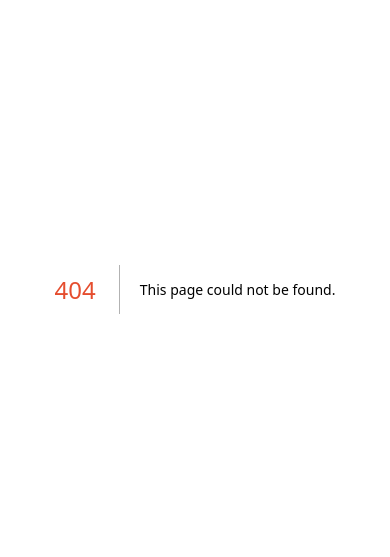
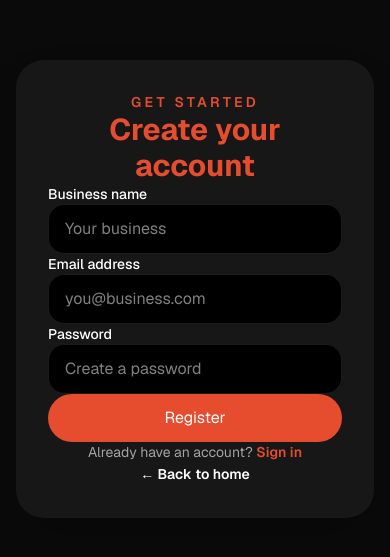
Before and after one commit to Nimi77/arika, a Next.js app: page /auth/register in a window 390 px wide. Before the commit this address had no page. Shown: the part 133-690 px from the top of the page. Built offline with nearby package versions, Linux system fonts and the light colour scheme.

Commit message:
feat: responsive sections, reusable shared styles,  and mobile carousel

```diff
--- /dev/null
+++ b/app/(home)/content.ts
@@ -0,0 +1,74 @@
+import altRouteIcon from "@/public/alt_route.svg";
+import shoppingCartIcon from "@/public/shopping_cart.svg";
+import therapyIcon from "@/public/physical_therapy.svg";
+import approvalIcon from "@/public/approval.svg";
+import accountCircleIcon from "@/public/account_circle.svg";
+import cableIcon from "@/public/cable.svg";
+import cloudUploadIcon from "@/public/cloud_upload.svg";
+
+export const businesses = [
+  {
+    title: "Food Vendors",
+    image: "/user1.jpg",
+  },
+  {
+    title: "Beauty & Cosmetics",
+    image: "/user2.jpg",
+  },
+  {
+    title: "Fashion",
+    image: "/user3.jpg",
+  },
+  {
+    title: "Jewelry",
+    image: "/user4.jpg",
+  },
+];
+
+export const features = [
+  {
+    icon: altRouteIcon,
+    title: "Stop switching between apps",
+    description:
+      "See all your WhatsApp messages and Instagram DMs in a single, mobile-friendly dashboard without feeling overwhelmed.",
+  },
+  {
+    icon: shoppingCartIcon,
+    title: "Never miss a sale while you sleep",
+    description:
+      "Train Akira with your FAQs, delivery prices, and policies to reduce customer response time to under 30 seconds.",
+  },
+  {
+    icon: therapyIcon,
+    title: "Recover lost customers effortlessly",
+    description:
+      "Automatically follow up with customers who stop responding after 24 hours, ensuring you never miss a sales opportunity.",
+  },
+  {
+    icon: approvalIcon,
+    title: "Seamless Human Handoff",
+    description:
+      "Akira detects when a customer needs human attention, allowing you to pause the AI, take over the conversation, and return control whenever you are ready.",
+  },
+];
+
+export const steps = [
+  {
+    icon: accountCircleIcon,
+    title: "Step 1",
+    description:
+      "Create your profile. Enter your business name, hours, and contact information.",
+  },
+  {
+    icon: cableIcon,
+    title: "Step 2",
+    description:
+      "Link your WhatsApp Business and Instagram securely via Meta's APIs, with no downloads needed.",
+  },
+  {
+    icon: cloudUploadIcon,
+    title: "Step 3",
+    description:
+      "Upload your FAQs. Give Akira your store policies and frequently used responses so it knows exactly how to talk to your customers.",
+  },
+];
--- /dev/null
+++ b/app/auth/layout.tsx
@@ -0,0 +1,9 @@
+import type { ReactNode } from "react";
+
+export default function AuthLayout({ children }: { children: ReactNode }) {
+  return (
+    <div className="min-h-screen bg-[#0A0A0A] text-white">
+      {children}
+    </div>
+  );
+}
--- /dev/null
+++ b/app/auth/login/page.tsx
@@ -0,0 +1,68 @@
+import Link from "next/link";
+
+export default function LoginPage() {
+  return (
+    <main className="flex min-h-screen items-center justify-center px-4 py-10 sm:px-6">
+      <section className="w-full max-w-md rounded-[28px] bg-[#171717] p-8 shadow-2xl">
+        <div className="mb-8 text-center">
+          <p className="text-sm font-semibold uppercase tracking-[0.24em] text-[#E54D2E]">
+            Welcome back
+          </p>
+          <h1 className="mt-2 text-3xl font-bold text-white">Log in to Arika</h1>
+        </div>
+
+        <form className="space-y-5" aria-label="Login form">
+          <div>
+            <label htmlFor="email" className="mb-2 block text-sm font-medium text-white">
+              Email address
+            </label>
+            <input
+              id="email"
+              name="email"
+              type="email"
+              autoComplete="email"
+              required
+              className="w-full rounded-2xl border border-white/10 bg-black px-4 py-3 text-white outline-none transition focus:border-[#E54D2E]"
+              placeholder="you@business.com"
+            />
+          </div>
+
+          <div>
+            <label htmlFor="password" className="mb-2 block text-sm font-medium text-white">
+              Password
+            </label>
+            <input
+              id="password"
+              name="password"
+              type="password"
+              autoComplete="current-password"
+              required
+              className="w-full rounded-2xl border border-white/10 bg-black px-4 py-3 text-white outline-none transition focus:border-[#E54D2E]"
+              placeholder="••••••••"
+            />
+          </div>
+
+          <button
+            type="submit"
+            className="w-full rounded-full bg-[#E54D2E] px-4 py-3 text-sm font-bold text-white transition hover:bg-[#d84325] focus-visible:outline-none focus-visible:ring-4 focus-visible:ring-[#E54D2E]/40"
+          >
+            Log In
+          </button>
+        </form>
+
+        <p className="mt-6 text-center text-sm text-[#A3A3A3]">
+          New here? {" "}
+          <Link href="/auth/register" className="font-semibold text-[#E54D2E] hover:text-[#ff7b5c]">
+            Create an account
+          </Link>
+        </p>
+
+        <div className="mt-6 text-center">
+          <Link href="/" className="text-sm font-semibold text-white hover:text-[#E54D2E]">
+            ← Back to home
+          </Link>
+        </div>
+      </section>
+    </main>
+  );
+}
--- /dev/null
+++ b/app/auth/register/page.tsx
@@ -0,0 +1,83 @@
+import Link from "next/link";
+
+export default function RegisterPage() {
+  return (
+    <main className="flex min-h-screen items-center justify-center px-4 py-10 sm:px-6">
+      <section className="w-full max-w-md rounded-[28px] bg-[#171717] p-8 shadow-2xl">
+        <div className="mb-8 text-center">
+          <p className="text-sm font-semibold uppercase tracking-[0.24em] text-[#E54D2E]">
+            Get started
+          </p>
+          <h1 className="mt-2 text-3xl font-bold text-white">Create your account</h1>
+        </div>
+
+        <form className="space-y-5" aria-label="Register form">
+          <div>
+            <label htmlFor="businessName" className="mb-2 block text-sm font-medium text-white">
+              Business name
+            </label>
+            <input
+              id="businessName"
+              name="businessName"
+              type="text"
+              autoComplete="organization"
+              required
+              className="w-full rounded-2xl border border-white/10 bg-black px-4 py-3 text-white outline-none transition focus:border-[#E54D2E]"
+              placeholder="Your business"
+            />
+          </div>
+
+          <div>
+            <label htmlFor="email" className="mb-2 block text-sm font-medium text-white">
+              Email address
+            </label>
+            <input
+              id="email"
+              name="email"
+              type="email"
+              autoComplete="email"
+              required
+              className="w-full rounded-2xl border border-white/10 bg-black px-4 py-3 text-white outline-none transition focus:border-[#E54D2E]"
+              placeholder="you@business.com"
+            />
+          </div>
+
+          <div>
+            <label htmlFor="password" className="mb-2 block text-sm font-medium text-white">
+              Password
+            </label>
+            <input
+              id="password"
+              name="password"
+              type="password"
+              autoComplete="new-password"
+              required
+              className="w-full rounded-2xl border border-white/10 bg-black px-4 py-3 text-white outline-none transition focus:border-[#E54D2E]"
+              placeholder="Create a password"
+            />
+          </div>
+
+          <button
+            type="submit"
+            className="w-full rounded-full bg-[#E54D2E] px-4 py-3 text-sm font-bold text-white transition hover:bg-[#d84325] focus-visible:outline-none focus-visible:ring-4 focus-visible:ring-[#E54D2E]/40"
+          >
+            Register
+          </button>
+        </form>
+
+        <p className="mt-6 text-center text-sm text-[#A3A3A3]">
+          Already have an account? {" "}
+          <Link href="/auth/login" className="font-semibold text-[#E54D2E] hover:text-[#ff7b5c]">
+            Sign in
+          </Link>
+        </p>
+
+        <div className="mt-6 text-center">
+          <Link href="/" className="text-sm font-semibold text-white hover:text-[#E54D2E]">
+            ← Back to home
+          </Link>
+        </div>
+      </section>
+    </main>
+  );
+}
--- a/app/globals.css
+++ b/app/globals.css
@@ -7,7 +7,6 @@
 }
 * {
   margin: 0;
-
 }
 body {
   line-height: 1.5;
@@ -40,27 +39,68 @@ h6 {
 h1 {
   color: #e54d2e;
 }
-button{
+button {
   cursor: pointer;
 }
-.auth-btn {
-  display: flex;
-  align-items: center;
-  gap: 0.75rem;
-  font-weight: 600;
-  font-size: .9rem;
+/* main styling */
+.section-shell {
+  width: 100%;
+  max-width: 72rem;
+  margin-inline: auto;
+}
+.section-shell-l {
+  width: 100%;
+  max-width: 82rem;
+  margin-inline: auto;
+}
+.btn-primary,
+.btn-secondary,
+.footer-link {
+  transition:
+    color 0.2s ease,
+    background-color 0.2s ease,
+    transform 0.2s ease;
+}
+.btn-primary {
   border-radius: 36px;
+  background: #e54d2e;
+  color: #ffffff;
+  font-weight: 700;
+}
 
-  :nth-child(1) {
-    background-color: #171717;
-    color:#e54d2e;
-    padding: 0.7rem 1rem;
-    border-radius: 36px;
-  }
-  :nth-child(2) {
-    background-color: #e54d2e;
-    color: white;
-    padding: 0.7rem 2rem;
-    border-radius: 36px;
-  }
+.btn-primary:hover {
+  background: #d84325;
 }
+.btn-primary:focus-visible,
+.btn-secondary:focus-visible,
+.footer-link:focus-visible {
+  outline: none;
+  box-shadow: 0 0 0 4px rgba(229, 77, 46, 0.25);
+}
+.btn-secondary {
+  border-radius: 36px;
+  background: #171717;
+  color: #e54d2e;
+  font-weight: 800;
+}
+.btn-secondary:hover {
+  background: #272727;
+}
+.showcase-carousel {
+  -ms-overflow-style: none;
+  scrollbar-width: none;
+}
+.showcase-carousel::-webkit-scrollbar {
+  display: none;
+}
+.footer-link {
+  border-radius: 9999px;
+  transition: color 0.2s ease;
+}
+.footer-link:hover {
+  color: #e54d2e;
+}
+.footer-link:focus-visible {
+  outline: none;
+  box-shadow: 0 0 0 4px rgba(229, 77, 46, 0.25);
+}
--- a/app/page.tsx
+++ b/app/page.tsx
@@ -2,10 +2,8 @@ import Home from "./(home)/page";
 
 export default function Main() {
   return (
-    <div className="">
-      <main className="">
-        <Home/>
-      </main>
-    </div>
+    <>
+      <Home />
+    </>
   );
 }
```
Also changed, not shown: app/(home)/page.tsx (+158 -160 lines), 1 other file (tests, documents, lock files or other folders).
